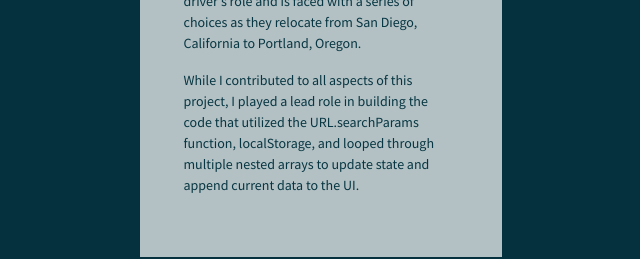
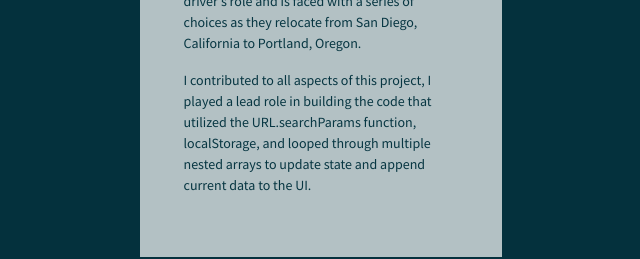
Before and after one commit to jillianlg/portfolio, a Next.js app: page /projects in a window 1280 px wide. Shown: the part 1453-1712 px from the top of the page, without its empty margins (319-959 px from the left). Built offline with nearby package versions, Linux system fonts and the light colour scheme.

Commit message:
fixes typo on projects page and about page

```diff
--- a/pages/about.js
+++ b/pages/about.js
@@ -20,7 +20,7 @@ const About = () => (
         <p>Of course, I geek out over whiteboards, problem-solving, strategizing, and well-organized budget projections. But my intrigue with social psychology, my strong listening skills, and a natural ability to lead has been a guiding force in my success with varying industries.</p>
         <p>Over the last twenty-three years, I have provided medical care in the US Navy, directed sensory-integrated Theater, managed a 500-seat Performing Arts Center with a staff of 20 technicians, and oversaw cross-functional teams in the pre-planning and implementation of small C-level summits to large (65k) conferences. Assisting in the development of the Opus Event App, where I contributed to the UX and back-end development and bridged the gap between the non-technical stakeholders/beta testers and the developers, is what sparked my interest in learning more about programming.</p>
         <p>I have climbed up the career tree by growing my current skill sets and continuously seeking learning opportunities. Transitioning to a career in internet technology as a software engineer was the logical next step!</p>
-        <p>As a Full Stack-JavaScript developer, I believe that efficient software design, clean code, quality documentation, teamwork, and constant learning are the keys to long-term success.</p>
+        <p>As a Full Stack-JavaScript developer, I believe that efficient software design, clean code, quality documentation, TDD, teamwork, and constant learning are the keys to long-term success.</p>
       </div>
     </div>
   </Layout>
--- a/pages/projects.js
+++ b/pages/projects.js
@@ -83,7 +83,7 @@ const Projects = () => (
           <div className={projectText}>
           <span className={projectLang}>Vanilla JavaScript | HTML | localStorage | JSON | CSS</span>
             <p>While working remotely, my team and I recreated a modern version of the original 1985 Oregon Trail computer game over a four-day sprint. In OT Nuevo, the player assumes a driver’s role and is faced with a series of choices as they relocate from San Diego, California to Portland, Oregon.</p>
-            <p>While I contributed to all aspects of this project, I played a lead role in building the code that utilized the URL.searchParams function, localStorage, and looped through multiple nested arrays to update state and append current data to the UI.</p>
+            <p>I contributed to all aspects of this project, I played a lead role in building the code that utilized the URL.searchParams function, localStorage, and looped through multiple nested arrays to update state and append current data to the UI.</p>
           </div>
         </div>
       </div>
```
